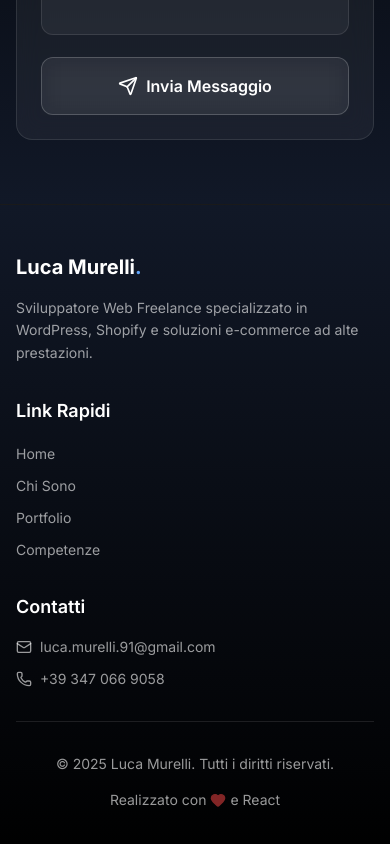
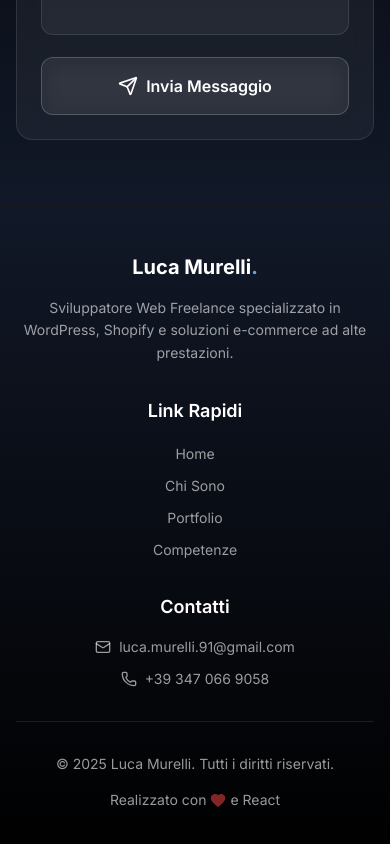
Before and after one commit to Mure-91/portfolio-mure, a React (Vite) app: page / in a window 390 px wide. Shown: the part 7299-8143 px from the top of the page. Built offline with nearby package versions, Linux system fonts and the light colour scheme.

Commit message:
Center footer content on mobile only

```diff
--- a/src/components/Footer.jsx
+++ b/src/components/Footer.jsx
@@ -8,7 +8,7 @@ export default function Footer() {
       <div className="max-w-6xl mx-auto px-4 sm:px-6">
         <div className="grid grid-cols-1 md:grid-cols-3 gap-8 sm:gap-12 mb-8">
           {/* About */}
-          <div>
+          <div className="text-center md:text-left">
             <h3 className="text-xl sm:text-2xl font-bold text-white mb-4">
               Luca Murelli<span className="text-blue-400">.</span>
             </h3>
@@ -18,9 +18,9 @@ export default function Footer() {
           </div>
 
           {/* Quick Links */}
-          <div>
+          <div className="text-center md:text-left">
             <h4 className="text-lg font-semibold text-white mb-4">Link Rapidi</h4>
-            <ul className="space-y-2">
+            <ul className="space-y-2 flex flex-col items-center md:items-start">
               {['Home', 'Chi Sono', 'Portfolio', 'Competenze'].map((item) => (
                 <li key={item}>
                   <a
@@ -35,9 +35,9 @@ export default function Footer() {
           </div>
 
           {/* Contact Info */}
-          <div>
+          <div className="text-center md:text-left">
             <h4 className="text-lg font-semibold text-white mb-4">Contatti</h4>
-            <div className="space-y-3">
+            <div className="space-y-3 flex flex-col items-center md:items-start">
               <a
                 href="mailto:luca.murelli.91@gmail.com"
                 className="flex items-center space-x-2 text-white/60 hover:text-white transition-colors duration-300 text-sm sm:text-base"
```
